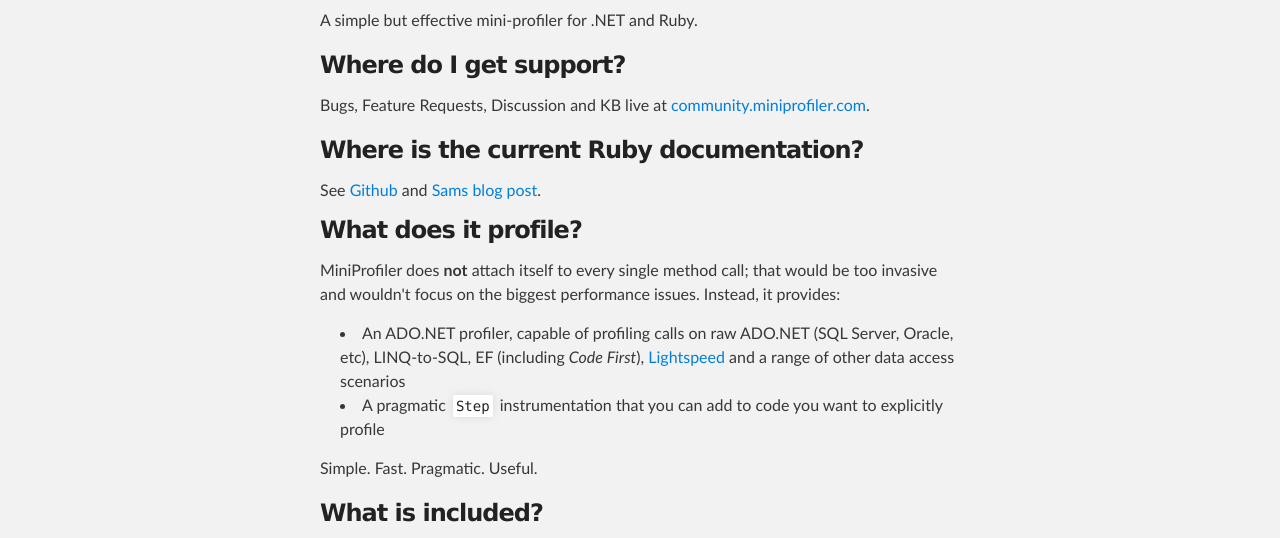
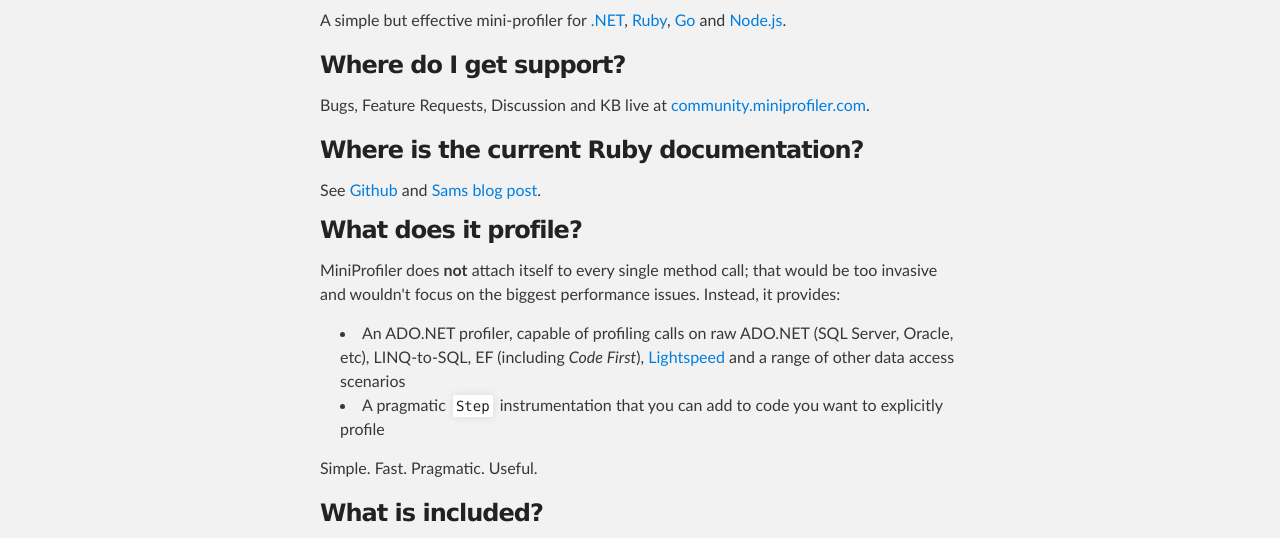
Before and after one commit to MiniProfiler/miniprofiler.github.com, a plain HTML site: page index.html in a window 1280 px wide. Shown: the part 252-790 px from the top of the page. Drawn offline with Linux system fonts and the light colour scheme.

Commit message:
added go and node.js on description plus links

```diff
--- a/index.html
+++ b/index.html
@@ -31,7 +31,7 @@
     <!-- MAIN CONTENT -->
     <div id="main_content_wrap" class="outer">
       <section id="main_content" class="inner">
-        <p>A simple but effective mini-profiler for .NET and Ruby.</p>
+        <p>A simple but effective mini-profiler for <a href="https://github.com/MiniProfiler/dotnet">.NET</a>, <a href="https://github.com/MiniProfiler/rack-mini-profiler">Ruby</a>, <a href="https://github.com/MiniProfiler/go">Go</a> and <a href="https://github.com/MiniProfiler/node">Node.js</a>.</p>
 
 <h3>Where do I get support?</h3>
 
```
